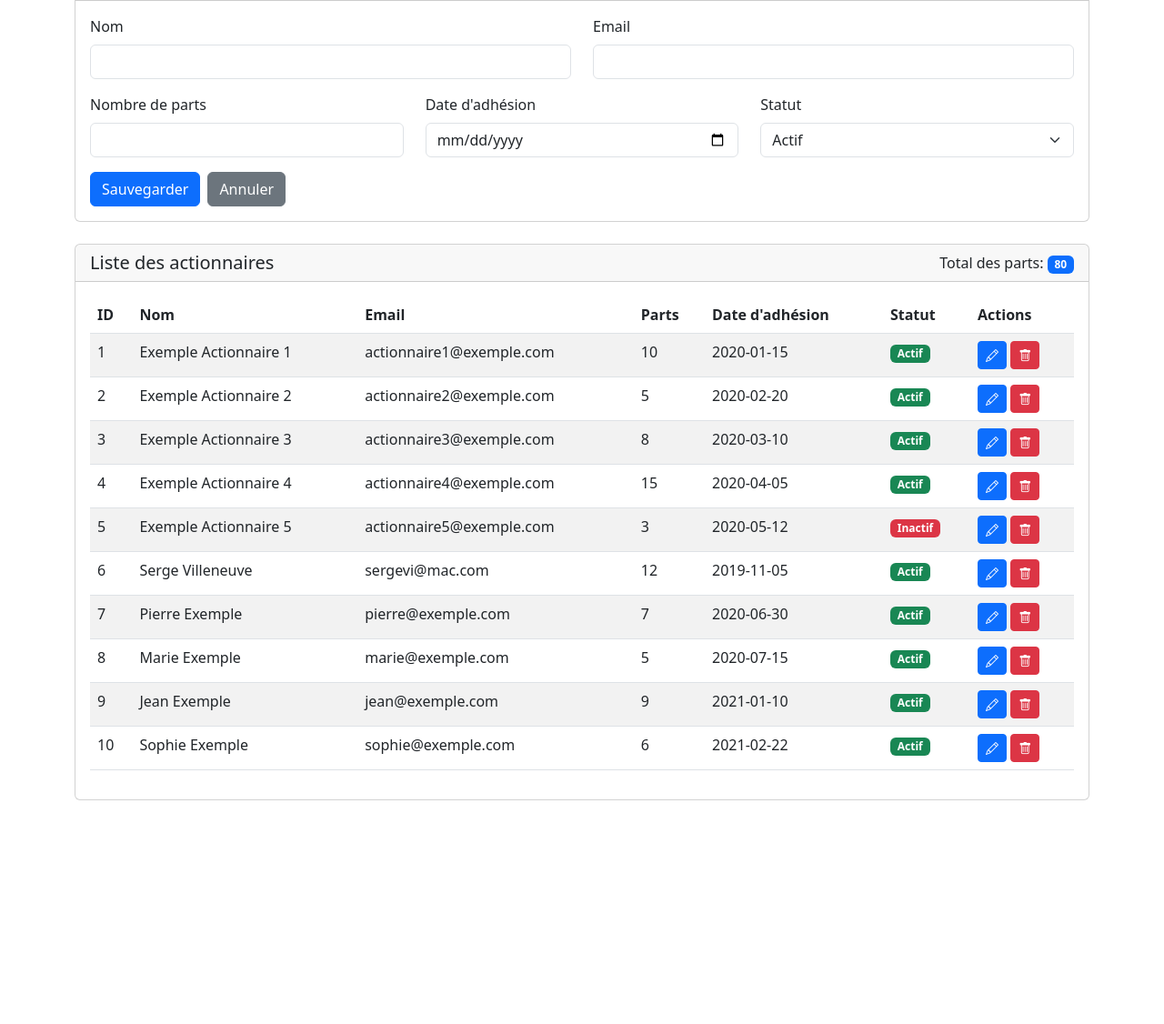
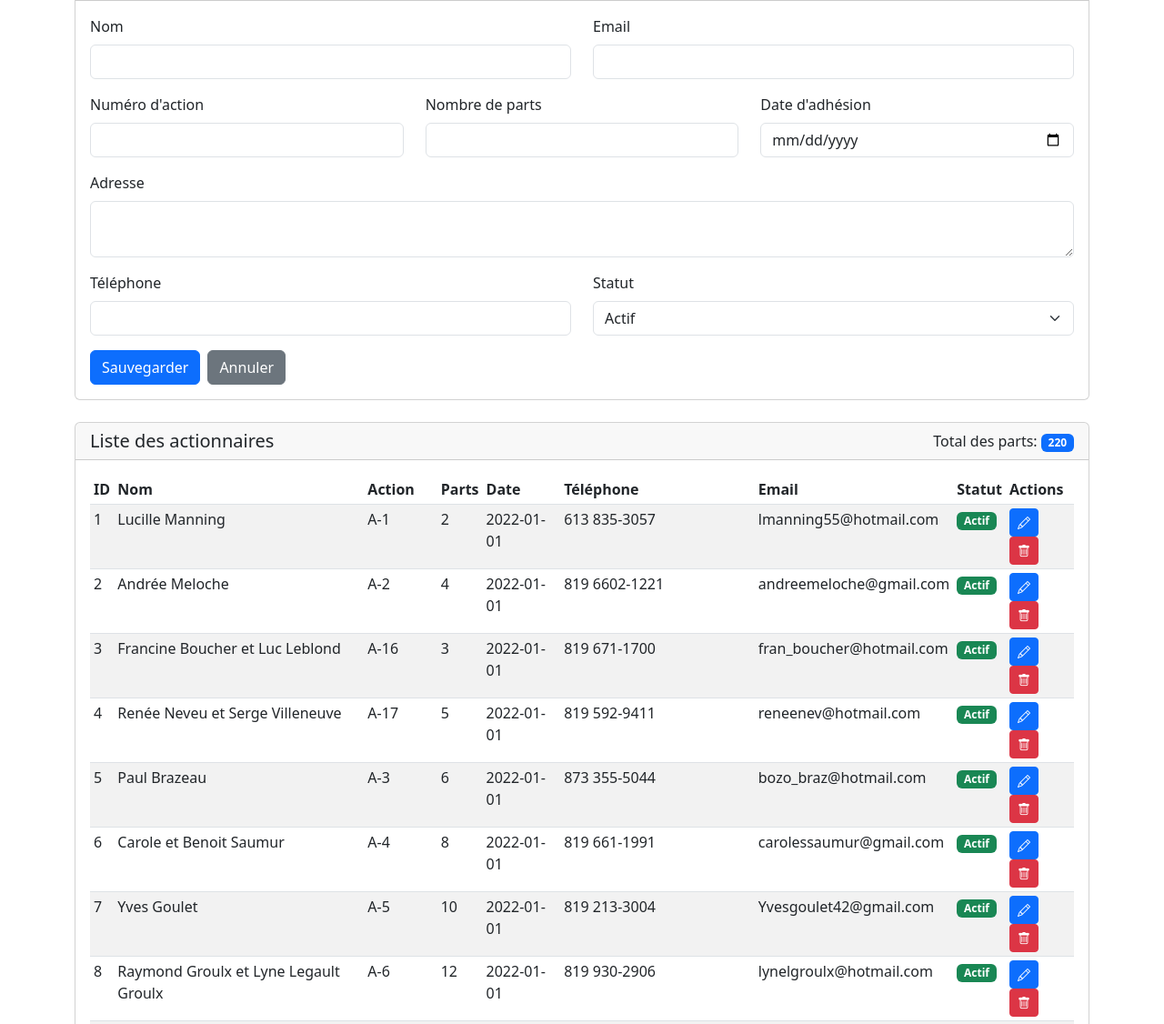
Before and after one commit to sergeville/JC-Logo, a plain HTML site: page gestion_actionnaires.html in a window 1280 px wide. Shown: the part 199-1325 px from the top of the page at 91% size. Before the commit the page ends 1079 px from the top, so only its background shows below. Drawn offline with nearby package versions, Linux system fonts and the light colour scheme.

Commit message:
Ajout des données d'actionnaires réelles et adaptation de l'interface pour les nouveaux champs

```diff
--- a/actionnaires.json
+++ b/actionnaires.json
@@ -2,89 +2,185 @@
   "actionnaires": [
     {
       "id": 1,
-      "nom": "Exemple Actionnaire 1",
-      "email": "actionnaire1@exemple.com",
-      "parts": 10,
-      "date_adhesion": "2020-01-15",
-      "actif": true
+      "nom": "Lucille Manning",
+      "email": "lmanning55@hotmail.com",
+      "parts": 2,
+      "date_adhesion": "2022-01-01",
+      "actif": true,
+      "action": "A-1",
+      "adresse": "7-4535 ch. Grégoire, Marionville, ON K4R 1E5",
+      "telephone": "613 835-3057"
     },
     {
       "id": 2,
-      "nom": "Exemple Actionnaire 2",
-      "email": "actionnaire2@exemple.com",
-      "parts": 5,
-      "date_adhesion": "2020-02-20",
-      "actif": true
+      "nom": "Andrée Meloche",
+      "email": "andreemeloche@gmail.com",
+      "parts": 4,
+      "date_adhesion": "2022-01-01",
+      "actif": true,
+      "action": "A-2",
+      "adresse": "4-27 ch. Du Lac Campion, Notre-Dame-du-Laus, QC. J0X 2M0",
+      "telephone": "819 6602-1221"
     },
     {
       "id": 3,
-      "nom": "Exemple Actionnaire 3",
-      "email": "actionnaire3@exemple.com",
-      "parts": 8,
-      "date_adhesion": "2020-03-10",
-      "actif": true
+      "nom": "Francine Boucher et Luc Leblond",
+      "email": "fran_boucher@hotmail.com",
+      "parts": 3,
+      "date_adhesion": "2022-01-01",
+      "actif": true,
+      "action": "A-16",
+      "adresse": "15 rue Natacha, Val des Monts, QC J8N 7B1",
+      "telephone": "819 671-1700"
     },
     {
       "id": 4,
-      "nom": "Exemple Actionnaire 4",
-      "email": "actionnaire4@exemple.com",
-      "parts": 15,
-      "date_adhesion": "2020-04-05",
-      "actif": true
+      "nom": "Renée Neveu et Serge Villeneuve",
+      "email": "reneenev@hotmail.com",
+      "parts": 5,
+      "date_adhesion": "2022-01-01",
+      "actif": true,
+      "action": "A-17",
+      "adresse": "5-27 ch. Du Lac Campion, Notre Dame du Laus, QC J0X 2M0",
+      "telephone": "819 592-9411"
     },
     {
       "id": 5,
-      "nom": "Exemple Actionnaire 5",
-      "email": "actionnaire5@exemple.com",
-      "parts": 3,
-      "date_adhesion": "2020-05-12",
-      "actif": false
+      "nom": "Paul Brazeau",
+      "email": "bozo_braz@hotmail.com",
+      "parts": 6,
+      "date_adhesion": "2022-01-01",
+      "actif": true,
+      "action": "A-3",
+      "adresse": "1255, St-René E. Gatineau, QC J8R 4B8",
+      "telephone": "873 355-5044"
     },
     {
       "id": 6,
-      "nom": "Serge Villeneuve",
-      "email": "sergevi@mac.com",
-      "parts": 12,
-      "date_adhesion": "2019-11-05",
-      "actif": true
+      "nom": "Carole et Benoit Saumur",
+      "email": "carolessaumur@gmail.com",
+      "parts": 8,
+      "date_adhesion": "2022-01-01",
+      "actif": true,
+      "action": "A-4",
+      "adresse": "91 ch. Rivière Nord, Déléage, QC J9E 3A5",
+      "telephone": "819 661-1991"
     },
     {
       "id": 7,
-      "nom": "Pierre Exemple",
-      "email": "pierre@exemple.com",
-      "parts": 7,
-      "date_adhesion": "2020-06-30",
-      "actif": true
+      "nom": "Yves Goulet",
+      "email": "Yvesgoulet42@gmail.com",
+      "parts": 10,
+      "date_adhesion": "2022-01-01",
+      "actif": true,
+      "action": "A-5",
+      "adresse": "19 Campeau, Gatineau, QC J8P 2K7",
+      "telephone": "819 213-3004"
     },
     {
       "id": 8,
-      "nom": "Marie Exemple",
-      "email": "marie@exemple.com",
-      "parts": 5,
-      "date_adhesion": "2020-07-15",
-      "actif": true
+      "nom": "Raymond Groulx et Lyne Legault Groulx",
+      "email": "lynelgroulx@hotmail.com",
+      "parts": 12,
+      "date_adhesion": "2022-01-01",
+      "actif": true,
+      "action": "A-6",
+      "adresse": "25 William-Kelly, Gatineau, QC, J8L 0Y8",
+      "telephone": "819 930-2906"
     },
     {
       "id": 9,
-      "nom": "Jean Exemple",
-      "email": "jean@exemple.com",
-      "parts": 9,
-      "date_adhesion": "2021-01-10",
-      "actif": true
+      "nom": "Hélène Pelletier",
+      "email": "Helpel1963@gmail.com",
+      "parts": 14,
+      "date_adhesion": "2022-01-01",
+      "actif": true,
+      "action": "A-7",
+      "adresse": "28 Principale, Messine, QC J0X 2J0",
+      "telephone": "819 712-1863"
     },
     {
       "id": 10,
-      "nom": "Sophie Exemple",
-      "email": "sophie@exemple.com",
-      "parts": 6,
-      "date_adhesion": "2021-02-22",
-      "actif": true
+      "nom": "Melanie Lum",
+      "email": "mlum444@gmail.com",
+      "parts": 16,
+      "date_adhesion": "2022-01-01",
+      "actif": true,
+      "action": "A-8",
+      "adresse": "300 Jatoba Pr. #302, Stittsville, ON. K2V 0E7",
+      "telephone": "613 818-1381 C./613 254-9761"
+    },
+    {
+      "id": 11,
+      "nom": "Kim Facette",
+      "email": "facettekim@gmail.com",
+      "parts": 18,
+      "date_adhesion": "2022-01-01",
+      "actif": true,
+      "action": "A-9",
+      "adresse": "6532 Billberry Dr. #404, Ottawa, ON. K1C 4N9",
+      "telephone": "613 806-6209"
+    },
+    {
+      "id": 12,
+      "nom": "Christian Villeneuve",
+      "email": "Christianv1964@gmail.com",
+      "parts": 20,
+      "date_adhesion": "2022-01-01",
+      "actif": true,
+      "action": "A-10",
+      "adresse": "20-27 ch. Du Lac Campion, Notre-Dame-du-Laus, QC J0X 2M0",
+      "telephone": "819 210-9072"
+    },
+    {
+      "id": 13,
+      "nom": "Brigitte Séguin et Pierre Boucher",
+      "email": "seguinbrigitte8@gmail.com",
+      "parts": 22,
+      "date_adhesion": "2022-01-01",
+      "actif": true,
+      "action": "A-11",
+      "adresse": "22-27 ch. Du Lac Campion, Notre-Dame-du-Laus, QC J0X 2M0",
+      "telephone": "819 962-1159"
+    },
+    {
+      "id": 14,
+      "nom": "Francine Cright-Hotte et Gary Hotte",
+      "email": "ghotte2@gmail.com",
+      "parts": 24,
+      "date_adhesion": "2022-01-01",
+      "actif": true,
+      "action": "A-12, A-13",
+      "adresse": "24-27 Campion, Notre-Dame-du-Laus, QC J0X 2M0",
+      "telephone": "819 360-6719"
+    },
+    {
+      "id": 15,
+      "nom": "Line Belec et Jean Couture",
+      "email": "linebelec@outlook.com",
+      "parts": 26,
+      "date_adhesion": "2022-01-01",
+      "actif": true,
+      "action": "A-13, A-14",
+      "adresse": "451 rue Irène, Gatineau, QC J8R 2G6",
+      "telephone": "819 271-6073"
+    },
+    {
+      "id": 16,
+      "nom": "Johanne Joyce",
+      "email": "Jovanne5@outlook.com",
+      "parts": 30,
+      "date_adhesion": "2022-01-01",
+      "actif": true,
+      "action": "A-15",
+      "adresse": "240 des Fleurs, Gatineau, QC J8R 1N7",
+      "telephone": ""
     }
   ],
   "meta": {
-    "totalActionnaires": 10,
-    "totalActifs": 9,
-    "totalParts": 80,
+    "totalActionnaires": 16,
+    "totalActifs": 16,
+    "totalParts": 220,
     "derniereModification": "2024-02-29"
   }
 }
--- a/gestion_actionnaires.html
+++ b/gestion_actionnaires.html
@@ -38,6 +38,10 @@
                     </div>
                     <div class="row">
                         <div class="col-md-4 mb-3">
+                            <label for="action" class="form-label">Numéro d'action</label>
+                            <input type="text" class="form-control" id="action">
+                        </div>
+                        <div class="col-md-4 mb-3">
                             <label for="parts" class="form-label">Nombre de parts</label>
                             <input type="number" class="form-control" id="parts" min="1" required>
                         </div>
@@ -45,7 +49,19 @@
                             <label for="date_adhesion" class="form-label">Date d'adhésion</label>
                             <input type="date" class="form-control" id="date_adhesion" required>
                         </div>
-                        <div class="col-md-4 mb-3">
+                    </div>
+                    <div class="row">
+                        <div class="col-md-12 mb-3">
+                            <label for="adresse" class="form-label">Adresse</label>
+                            <textarea class="form-control" id="adresse" rows="2"></textarea>
+                        </div>
+                    </div>
+                    <div class="row">
+                        <div class="col-md-6 mb-3">
+                            <label for="telephone" class="form-label">Téléphone</label>
+                            <input type="text" class="form-control" id="telephone">
+                        </div>
+                        <div class="col-md-6 mb-3">
                             <label for="actif" class="form-label">Statut</label>
                             <select class="form-select" id="actif">
                                 <option value="true">Actif</option>
@@ -69,14 +85,16 @@
             </div>
             <div class="card-body">
                 <div class="table-responsive">
-                    <table class="table table-striped">
+                    <table class="table table-striped table-sm">
                         <thead>
                             <tr>
                                 <th>ID</th>
                                 <th>Nom</th>
+                                <th>Action</th>
+                                <th>Parts</th>
+                                <th>Date</th>
+                                <th>Téléphone</th>
                                 <th>Email</th>
-                                <th>Parts</th>
-                                <th>Date d'adhésion</th>
                                 <th>Statut</th>
                                 <th>Actions</th>
                             </tr>
@@ -103,10 +121,16 @@
                 if (storedData) {
                     const data = JSON.parse(storedData);
                     actionnaires = data.actionnaires || [];
+                    displayActionnaires();
                 } else {
                     // Si pas de données, charger depuis le fichier JSON initial (si possible)
                     fetch('actionnaires.json')
-                        .then(response => response.json())
+                        .then(response => {
+                            if (!response.ok) {
+                                throw new Error('Fichier non trouvé');
+                            }
+                            return response.json();
+                        })
                         .then(data => {
                             actionnaires = data.actionnaires || [];
                             saveActionnaires();
@@ -114,14 +138,15 @@
                         })
                         .catch(error => {
                             console.log('Pas de fichier JSON initial, début avec tableau vide');
+                            // Créer un ensemble de données vide sans générer d'erreur
                             actionnaires = [];
+                            displayActionnaires();
                         });
                 }
-                displayActionnaires();
             } catch (error) {
                 console.error('Erreur lors du chargement des actionnaires:', error);
-                alert('Erreur lors du chargement des actionnaires');
                 actionnaires = [];
+                displayActionnaires();
             }
         }
 
@@ -139,9 +164,11 @@
                 tr.innerHTML = `
                     <td>${actionnaire.id}</td>
                     <td>${actionnaire.nom}</td>
-                    <td>${actionnaire.email}</td>
+                    <td>${actionnaire.action || ''}</td>
                     <td>${actionnaire.parts}</td>
                     <td>${actionnaire.date_adhesion}</td>
+                    <td>${actionnaire.telephone || ''}</td>
+                    <td>${actionnaire.email}</td>
                     <td>
                         <span class="badge ${actionnaire.actif ? 'bg-success' : 'bg-danger'}">
                             ${actionnaire.actif ? 'Actif' : 'Inactif'}
@@ -171,6 +198,11 @@
             document.getElementById('parts').value = actionnaire.parts;
             document.getElementById('date_adhesion').value = actionnaire.date_adhesion;
             document.getElementById('actif').value = String(actionnaire.actif);
+
+            // Nouveaux champs
+            document.getElementById('action').value = actionnaire.action || '';
+            document.getElementById('adresse').value = actionnaire.adresse || '';
+            document.getElementById('telephone').value = actionnaire.telephone || '';
 
             document.getElementById('formTitle').textContent = 'Modifier un actionnaire';
             editMode = true;
@@ -216,7 +248,11 @@
                 email: document.getElementById('email').value,
                 parts: parseInt(document.getElementById('parts').value),
                 date_adhesion: document.getElementById('date_adhesion').value,
-                actif: document.getElementById('actif').value === 'true'
+                actif: document.getElementById('actif').value === 'true',
+                // Nouveaux champs
+                action: document.getElementById('action').value,
+                adresse: document.getElementById('adresse').value,
+                telephone: document.getElementById('telephone').value
             };
 
             if (editMode) {
```
